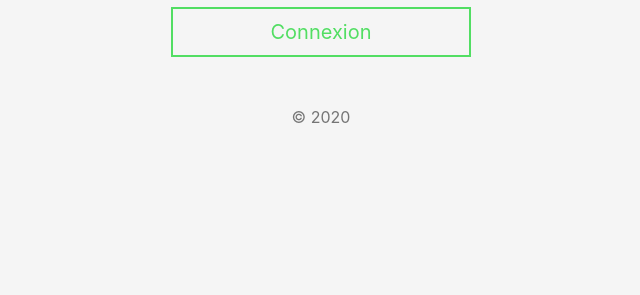
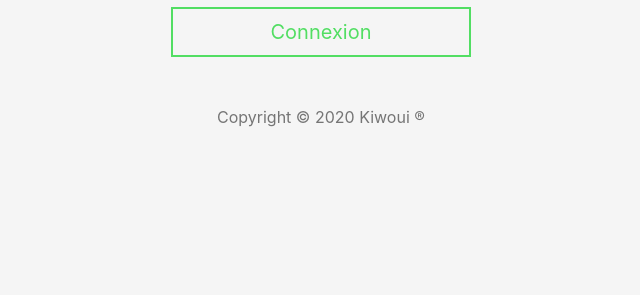
Before and after one commit to Kiwoui-TIM/intranet, a PHP site: page /login.php in a window 1280 px wide. Shown: the part 505-800 px from the top of the page, without its empty margins (319-959 px from the left). Run offline with PHP 8.4, Linux system fonts and the light colour scheme; data that the repository does not hold is empty.

Commit message:
Change copyright notice

```diff
--- a/public/login.php
+++ b/public/login.php
@@ -78,7 +78,7 @@ if (isset($_POST['login_user']) || isset($_SESSION['postdata']['login_user'])) {
     <label class ="sr-only" for="password">Mot de passe</label>
     <input class="form-control" type="password" id="password" name="password" placeholder="Mot de passe" required>
     <button class="btn btn-lg btn-outline-primary btn-block mt-3" type="submit" name="login_user">Connexion</button>
-    <p class="mt-5 mb-3 text-muted">&copy; 2020</p>
+    <p class="mt-5 mb-3 text-muted">Copyright &copy; 2020 Kiwoui &reg;</p>
   </form>
 
   <script src="https://code.jquery.com/jquery-3.5.1.slim.min.js" integrity="sha384-DfXdz2htPH0lsSSs5nCTpuj/zy4C+OGpamoFVy38MVBnE+IbbVYUew+OrCXaRkfj" crossorigin="anonymous"></script>
```
